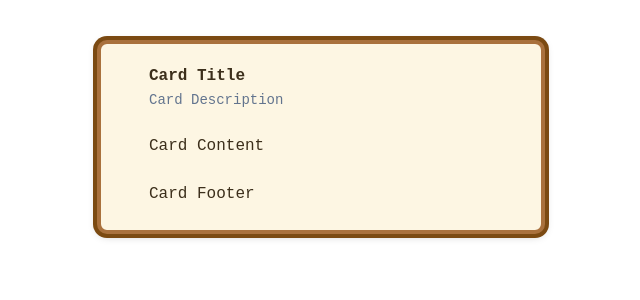
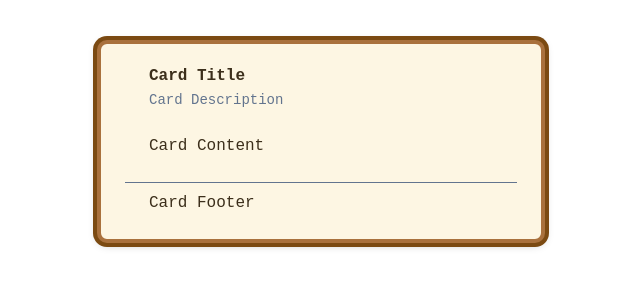
Before and after one commit to arerorero/plant-calculator-for-stardewvalley, a Vue app in the folder app/: page / in a window 1280 px wide. Shown: the top 300 px of the page, without its empty margins (319-959 px from the left). Built offline with nearby package versions, Linux system fonts and the light colour scheme.

Commit message:
card footer border

```diff
--- a/app/src/components/ui/card/CardFooter.vue
+++ b/app/src/components/ui/card/CardFooter.vue
@@ -1,16 +1,21 @@
 <script setup lang="ts">
-import type { HTMLAttributes } from "vue"
-import { cn } from "@/lib/utils"
+import type { HTMLAttributes } from 'vue'
+import { cn } from '@/lib/utils'
 
 const props = defineProps<{
-  class?: HTMLAttributes["class"]
+  class?: HTMLAttributes['class']
 }>()
 </script>
 
 <template>
   <div
     data-slot="card-footer"
-    :class="cn('flex items-center px-6 [.border-t]:pt-6', props.class)"
+    :class="
+      cn(
+        'flex items-center px-6 [.border-t]:pt-6 border-muted-foreground border-t-1 pt-2',
+        props.class,
+      )
+    "
   >
     <slot />
   </div>
```
